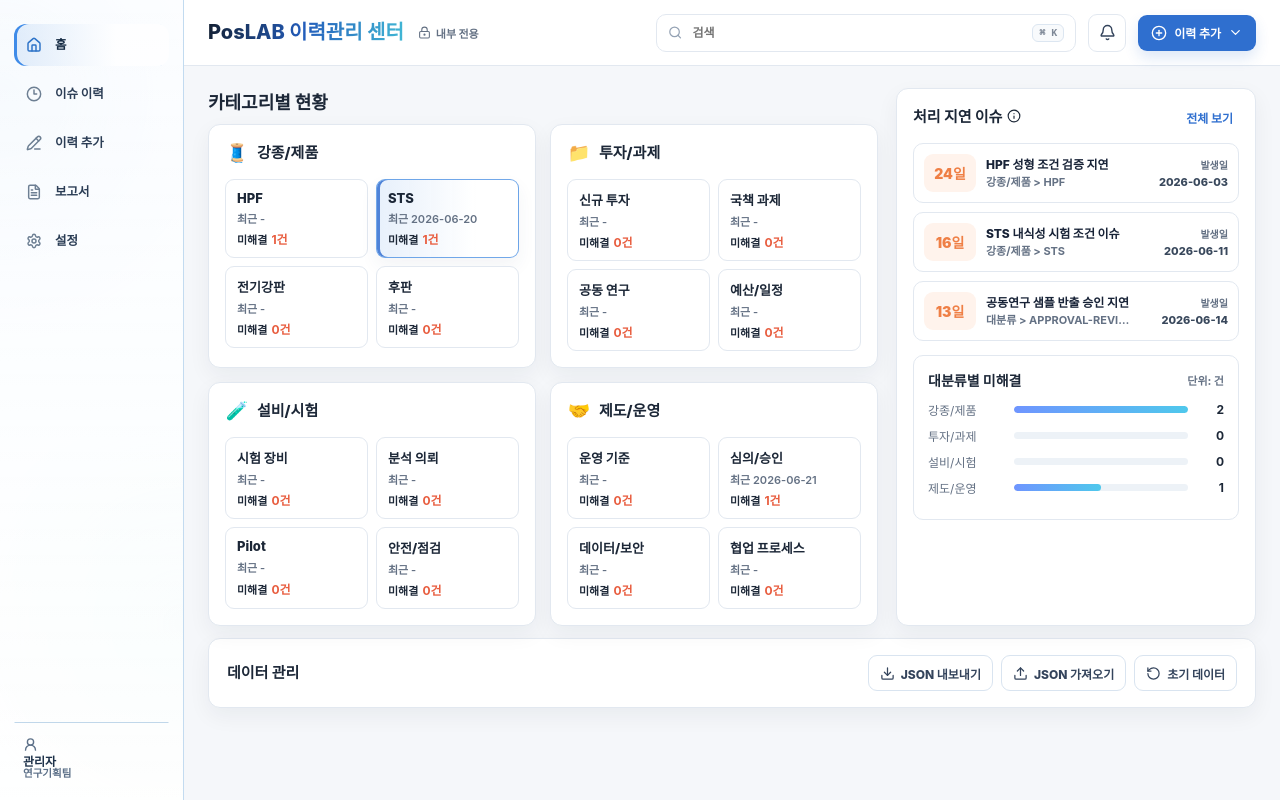
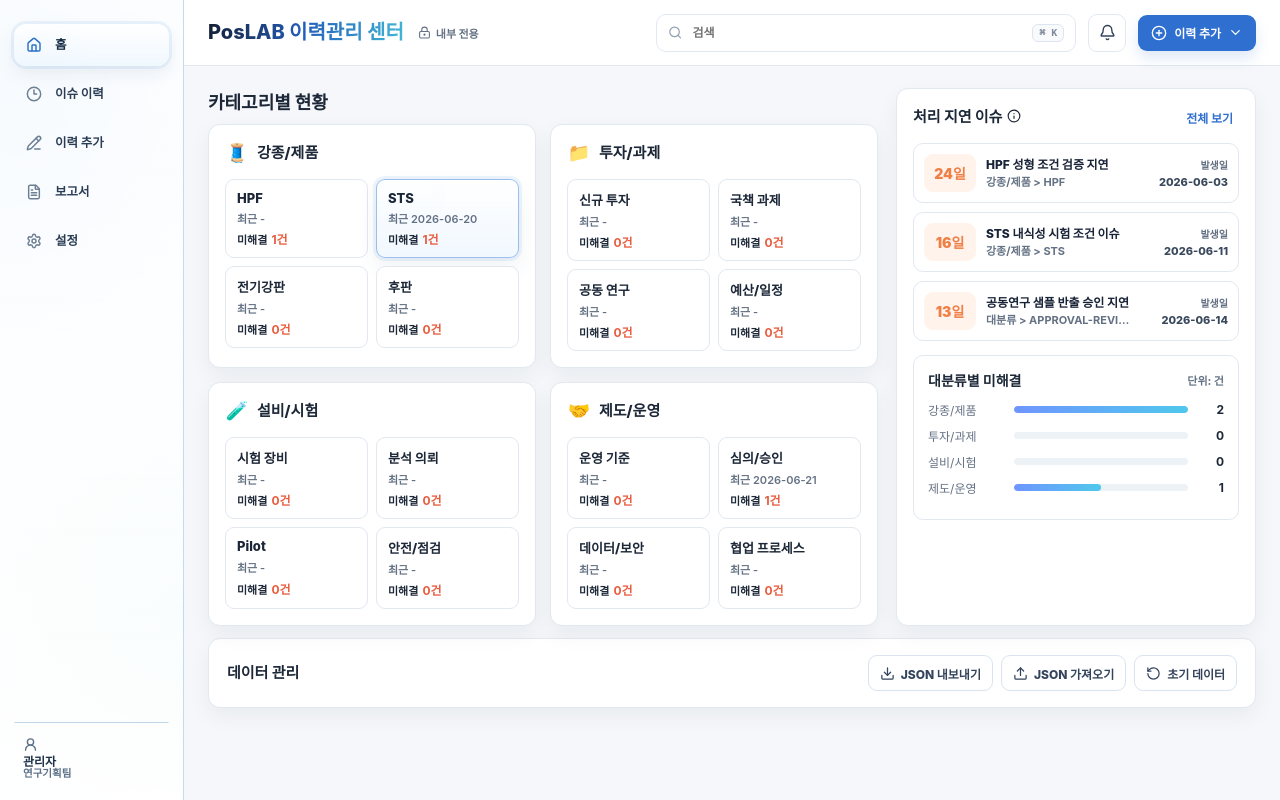
Before and after one commit to SSG87-pos/Issue-history-board, a React (Vite) app: page / in a window 1280 px wide. Built offline with nearby package versions, Linux system fonts and the light colour scheme.

Commit message:
fix: soften selected state surfaces

```diff
--- a/src/styles.css
+++ b/src/styles.css
@@ -3906,3 +3906,40 @@ body {
   overflow-wrap: normal;
   word-break: keep-all;
 }
+
+/* Selection surface pass: replace left rails with soft 21st-style rings. */
+.sidebar-nav button.is-active {
+  border-color: rgba(104, 158, 229, 0.58);
+  background:
+    linear-gradient(180deg, rgba(255, 255, 255, 0.94), rgba(238, 247, 255, 0.9)),
+    radial-gradient(circle at 18% 18%, rgba(76, 151, 233, 0.14), transparent 42%);
+  box-shadow:
+    0 0 0 3px rgba(74, 144, 226, 0.1),
+    0 8px 18px rgba(43, 69, 99, 0.08);
+  color: #142a43;
+}
+
+.sidebar-nav button.is-active::before {
+  display: none;
+}
+
+.sidebar-nav button.is-active .menu-icon {
+  color: #2d73c8;
+}
+
+.subtopic-card.is-selected,
+.history-row.is-selected,
+.issue-group-row.is-selected {
+  border-color: rgba(99, 153, 226, 0.62);
+  background:
+    linear-gradient(180deg, rgba(255, 255, 255, 0.96), rgba(239, 247, 255, 0.88)),
+    radial-gradient(circle at 18% 0%, rgba(82, 151, 232, 0.13), transparent 46%);
+  box-shadow:
+    0 0 0 3px rgba(74, 144, 226, 0.1),
+    0 10px 22px rgba(43, 69, 99, 0.07);
+}
+
+.subtopic-card.is-selected::after {
+  display: none;
+  content: none;
+}
```
